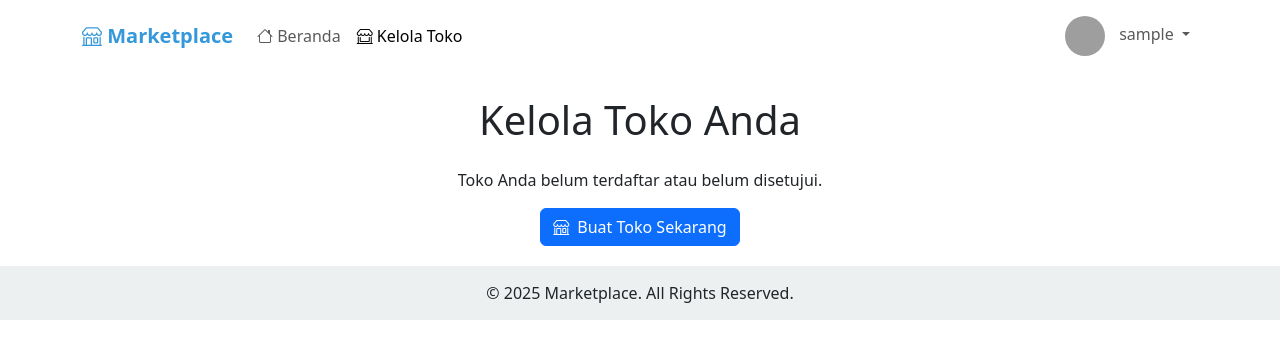
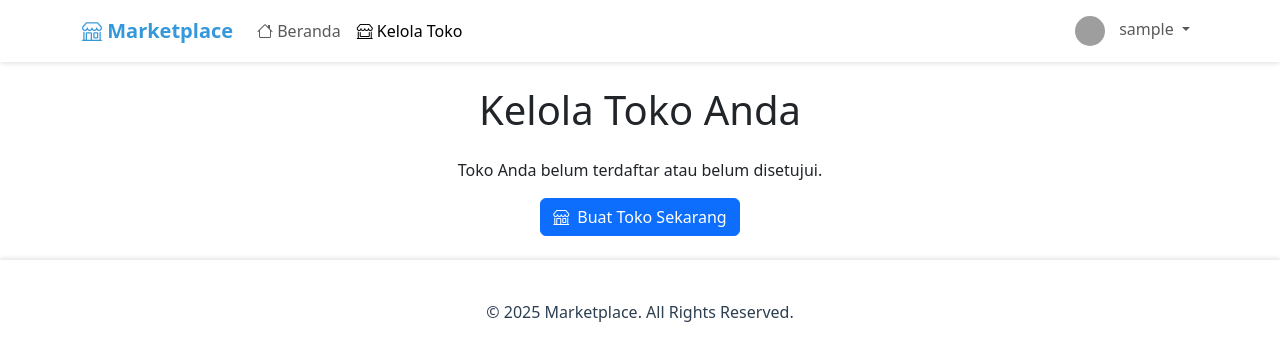
Before and after one commit to arydianprtma/Marketplace_Mini, a PHP site: page /seller/manage_shop.php in a window 1280 px wide. Shown: the top 363 px of the page. Run offline with PHP 8.4, Linux system fonts and the light colour scheme; the visitor is signed in with stand-in values (Sample User, id 1); data that the repository does not hold is empty; grey boxes are pictures that could not be loaded.

Commit message:
Melakukan update di beberapa file

```diff
--- a/seller/manage_shop.php
+++ b/seller/manage_shop.php
@@ -42,6 +42,11 @@ $user_profile_picture = isset($_SESSION['shop_logos']) ? $_SESSION['shop_logos']
             --light-color: #ecf0f1;
         }
 
+        .navbar {
+            background-color: white !important;
+            box-shadow: 0 2px 4px rgba(0,0,0,0.1);
+        }
+
         .shop-logo {
             max-width: 200px;
             max-height: 200px;
@@ -51,18 +56,16 @@ $user_profile_picture = isset($_SESSION['shop_logos']) ? $_SESSION['shop_logos']
         }
 
         .profile-picture {
-            width: 40px;
-            height: 40px;
+            width: 30px;
+            height: 30px;
             border-radius: 50%;
             object-fit: cover;
             margin-right: 10px;
         }
 
         footer {
-            background-color: var(--light-color);
-            padding: 15px 0;
-            text-align: center;
-            margin-top: 20px;
+            background-color: white !important;
+            box-shadow: 0 -2px 4px rgba(0,0,0,0.1);
         }
     </style>
 </head>
@@ -84,7 +87,7 @@ $user_profile_picture = isset($_SESSION['shop_logos']) ? $_SESSION['shop_logos']
                         </a>
                     </li>
                     <li class="nav-item">
-                        <a class="nav-link active" href="#">
+                        <a class="nav-link active" href="manage_shop.php">
                             <i class="bi bi-shop-window"></i> Kelola Toko
                         </a>
                     </li>
@@ -140,9 +143,14 @@ $user_profile_picture = isset($_SESSION['shop_logos']) ? $_SESSION['shop_logos']
     </div>
 
     <!-- Footer -->
-    <footer>
-        © <?php echo date('Y'); ?> Marketplace. All Rights Reserved.
-    </footer>
+    <!-- Footer -->
+        <footer class="text-center text-lg-start mt-4">
+            <div class="container p-4">
+                <div class="text-center p-3" style="color: var(--dark-color);">
+                    © <?php echo date('Y'); ?> Marketplace. All Rights Reserved.
+                </div>
+            </div>
+        </footer>
 
     <!-- Bootstrap JS Bundle with Popper -->
     <script src="https://cdn.jsdelivr.net/npm/bootstrap@5.3.0/dist/js/bootstrap.bundle.min.js"></script>
```
Also changed, not shown: seller/add_product.php (added), seller/edit_shop.php (added).
